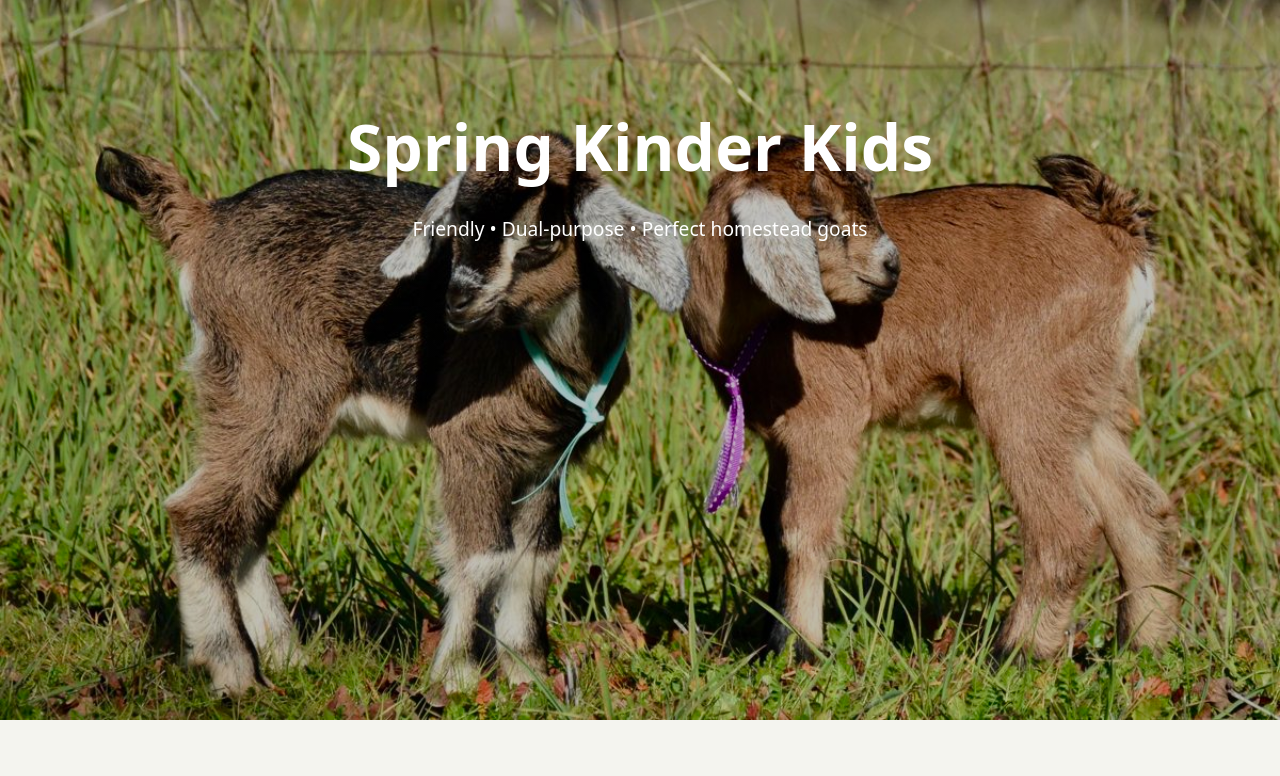
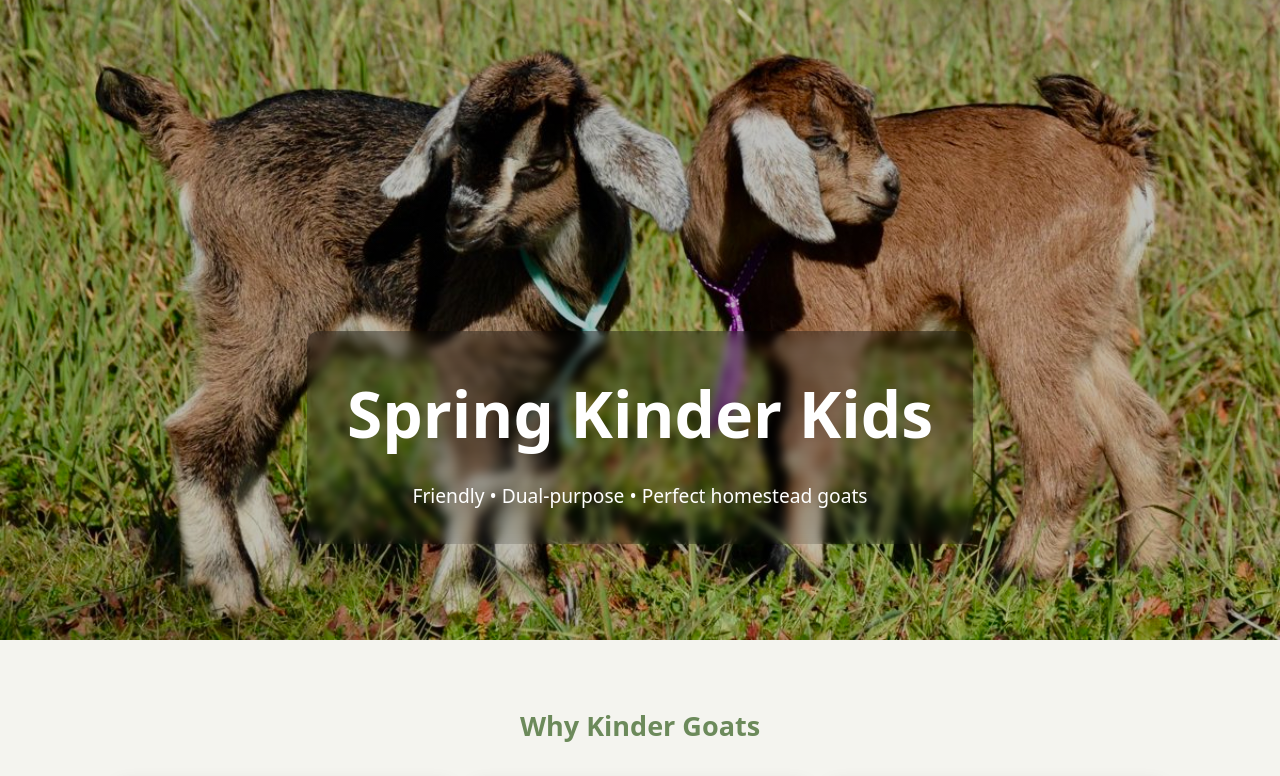
Before and after one commit to kidsadancing/kidsadancing.github.io, a plain HTML site: page index.html in a window 1280 px wide. Shown: the top 776 px of the page. Drawn offline with Linux system fonts and the light colour scheme.

Commit message:
Update index.html

```diff
--- a/index.html
+++ b/index.html
@@ -47,17 +47,25 @@ body {
     url("goat_together_short_1200.jpg") center bottom / cover no-repeat;
 
   display: flex;
-  align-items: flex-start; /* push content upward */
+  align-items: flex-end; /* ⬅️ anchor to bottom */
   justify-content: center;
   text-align: center;
-  padding-top: 6rem;
-  padding-left: 1.5rem;
-  padding-right: 1.5rem;
+
+  padding: 2rem 1.5rem 3rem; /* bottom breathing room */
 }
 
 .hero-content {
   max-width: 700px;
   color: white;
+
+  background: linear-gradient(
+  rgba(0,0,0,0.35),
+  rgba(0,0,0,0.15)
+);
+  padding: 1.5rem 1.8rem;
+  border-radius: 12px;
+
+  backdrop-filter: blur(4px); /* optional but nice */
 }
 
 .hero h1 {
@@ -161,15 +169,33 @@ body {
 
 /* ================= RESPONSIVE ================= */
 
+/* ================= HERO RESPONSIVE ================= */
+
+/* Tablet */
 @media (min-width: 768px) {
-  .bullet-grid {
+  .hero {
+    padding-bottom: 4rem;
+  }
+
+  .hero-content {
+    padding: 2rem 2.5rem;
+  }
+    .bullet-grid {
     grid-template-columns: repeat(3, 1fr);
   }
 }
 
-@media (max-width: 900px) {
+/* Laptop */
+@media (min-width: 1024px) {
+  .hero {
+    min-height: 85vh;
+    padding-bottom: 5rem;
+  }
 
-  .contact-container {
+  .hero-content {
+    max-width: 800px;
+  }
+    .contact-container {
     flex-direction: column;
     align-items: center;
     text-align: center;
@@ -186,6 +212,15 @@ body {
     text-align: center;
   }
 }
+
+/* Desktop */
+@media (min-width: 1280px) {
+  .hero {
+    min-height: 80vh;
+    padding-bottom: 6rem;
+  }
+}
+
 
 </style>
 </head>
```
